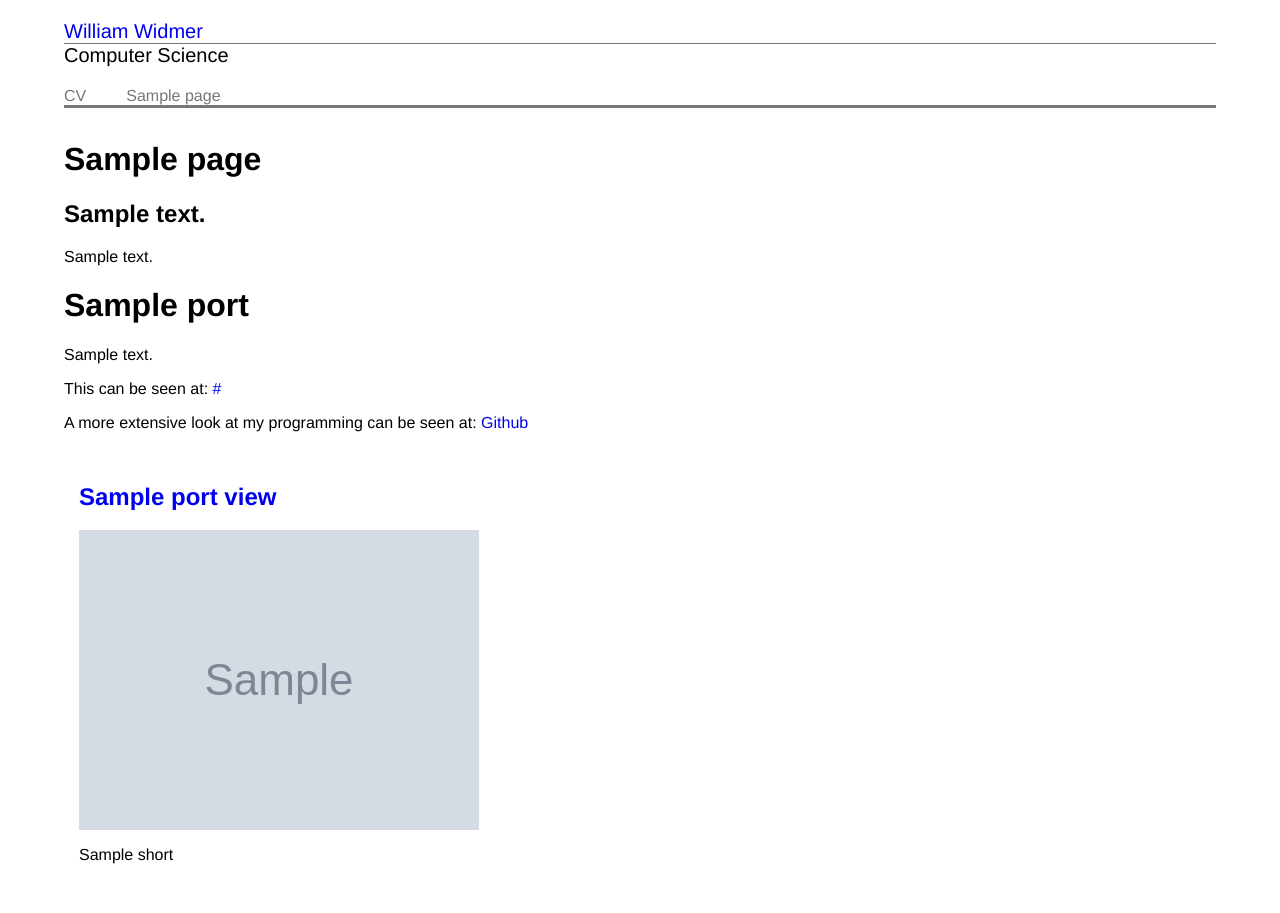
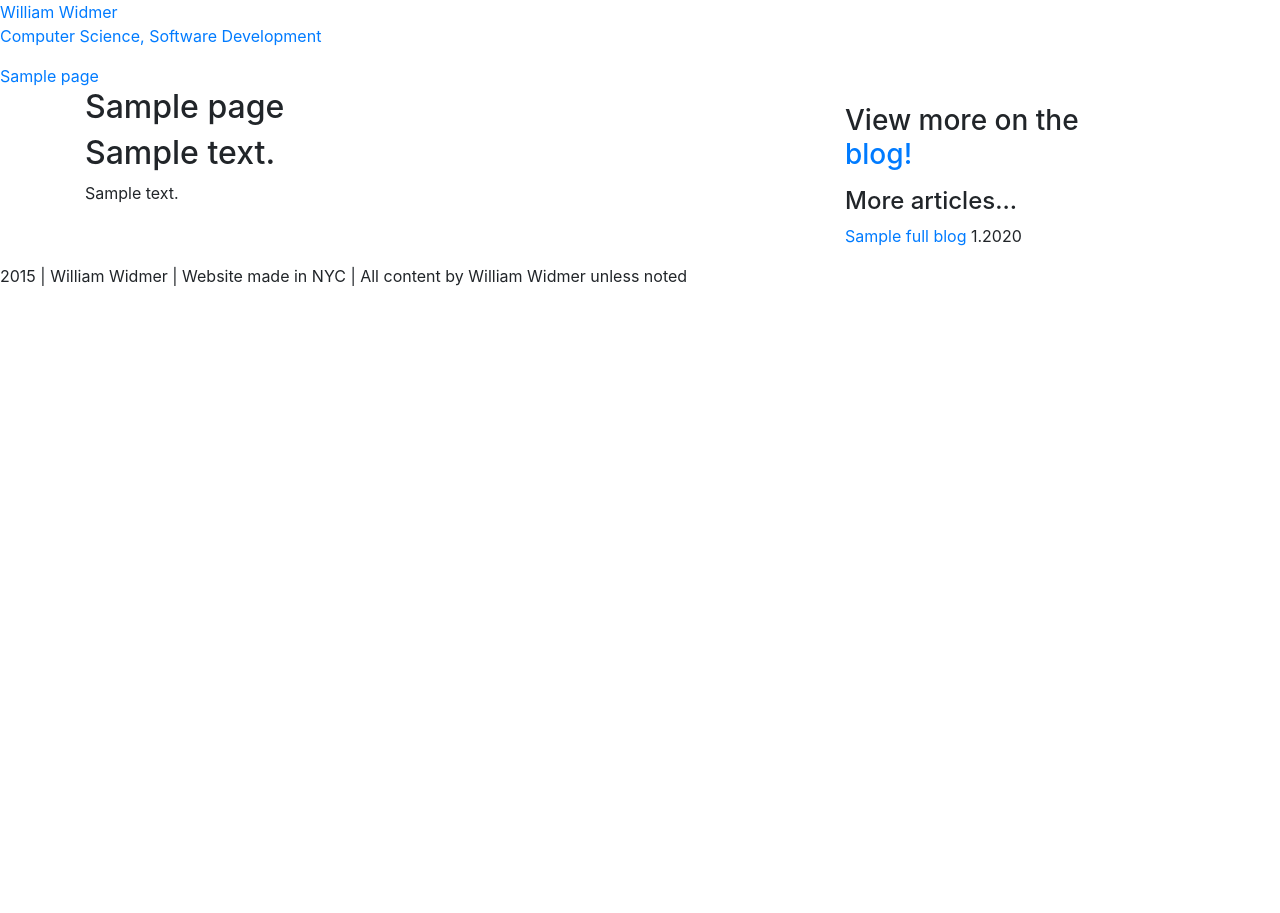
Before and after one commit to wwwidmer/wwwidmer.com, a Django app: template templates/page.html in a window 1280 px wide. After the commit the page ends 286 px from the top, so only its background shows below. Run offline with Django 3.2, Linux system fonts and the light colour scheme; the template is opened without the code that fills it: most values are stand-ins (such as "Sample title", 1, 10 or a date in 2020); grey boxes marked "Sample" are stand-in pictures; some libraries are stand-ins or nearby versions.

Commit message:
Update templates

```diff
--- a/templates/header.html
+++ b/templates/header.html
@@ -3,121 +3,46 @@
 <head>
     <title>WILLIAM WIDMER</title>
 
-   <!--{ {% load staticfiles %} -->
+    {% load staticfiles %}
 
-    <!-- <link rel="stylesheet" href="{% static "" %}" type="text/css" />-->
-    <!-- <script type="text/javascript" href ="{% static "" %}"> </script>-->
-
-<style>
-*{
-  font-family:Helvetica, sans-serif, serif;
-}
-.header-wrap{
-	height:100px;
-}
-.header{
-	width:90%;
-	margin-top:20px;
-	margin-left: auto;
-	margin-right:auto;
-}
-a, li, ul li{
-	text-decoration: none;
-	list-style-type: none;
-}
-.nav{
-margin-top:20px;
-}
-.navbar a{
-float:left;
-padding-right:40px;
-color:#777;
-}
-.navbar a:hover{
-	background-color: #EEE;
-}
-body{
-	margin:0;
-	width:100%;
-}
-.active{
-	background-color: #EEE;
-}
-.row{
-border-top:1px solid #777;
-}
-.loc{
-float:left;
-border-top:3px solid #777;
-
-background-color: #EEE;
-width:100%;
-}
-
-.content{
-	width:90%;
-	margin-left: auto;
-	margin-right: auto;
-}
-.logo{
-  font-size:20px;
-}
-
-.title{
-  font-size:36px;
-  font-weight:600;
-  margin:0;
-  padding:0;
-}
-.descrip{
-  font-size:20px;
-  margin:0;
-  padding:0;
-
-}
-.col-md-2{
-width:45%;
-float:left;
-padding:15px;
-}
-
-</style>
+    <link rel="stylesheet" href="{% static "all/bootstrap.min.css" %}" type="text/css" />
+    <link rel="stylesheet" href="{% static "all/style.css" %}" type="text/css" />
+    <script type="text/javascript" href ="{% static "all/jquery.js" %}"> </script>
 
 </head>
 <body>
-
-	<div class="header-wrap">
-		<div class="header">
-			<div class="logo">
-				<a href="/"><span>William Widmer</span></a>
-			<div class="row">
-				<span> Computer Science</span>
+<div class="blog-masthead">
+    <nav class="blog-nav">
+        <div class = "head">
+            <a href="/">William Widmer
+            <p class="subhead"> Computer Science, Software Development</p>
+            </a>
         </div>
-			</div>
-
-			<div class="nav">
-				<div class="navbar">
-					<a target="_blank" href="https://drive.google.com/file/d/0B7QrpHM8BfJnY2k4SzRDWUJmeGc/view?usp=sharing"> CV </a>
         {% for page in menu_list %}
-					<a href="/{{page.title.lower}}">{{page.title}}</a>
+            <a class ="blog-nav-item" href="/{{ page.title.lower }}">{{page.title}}</a>
         {% endfor %}
+        {%  if has_blog_list %}
+            <a class="blog-nav-item" href ="/blog"> Blog </a>
+        {%  endif %}
+        {%  if has_portfolio_list %}
+            <a class="blog-nav-item" href ="/portfolio/"> Portfolio </a>
+        {%  endif %}
+    </nav>
 </div>
 <div class="loc">
     <!-- model view. breadcrumb/to/page-->
     <!-- eg: wwwidmer.com/portfolio/school/OS or blog/articleName or blog/archive/2014 etc etc etc -->
 </div>
-			</div>
 
-		</div> <!-- header -->
-	</div> <!-- header wrap-->
-<div class="content-wrap">
+<div class="container">
     <div class="content">
         {% block page %}
-
-
         {% endblock %}
     </div>
 </div>
 
+<footer class="blog-footer">
+    <p>2015 | William Widmer | Website made in NYC | All content by William Widmer unless noted</p>
+</footer>
 
 </body>
--- a/templates/page.html
+++ b/templates/page.html
@@ -1,44 +1,79 @@
 {% extends "header.html" %}
 {% load staticfiles %}
 
+
 {% block page %}
-<div class="page-view">
+    {%  autoescape on %}
 
+    <div class="row">
         {% if pages %}
+            <div class="col-sm-8 blog-main">
                 {% for p in pages %}
-
-<h1>{{ p.title }}</h1>
-<h2>{{ p.descript }}</h2>
-<p>{{ p.content }}</p>
-
+                    <div class="blog-post">
+                        <h2 class="blog-post-title">{{ p.title }}</h2>
+                        <h2 class="blog-post-meta">{{ p.descript}}</h2>
+                        <p>{{ p.content|safe }}</p>
+                    </div><!-- /.blog-post -->
+                {%  endfor %}
+            </div>
+            <div class="col-sm-3 col-sm-offset-1">
+                <div class="sidebar-module sidebar-module-inset">
+                    <p>
+                        <h3>
+                        View more on the <a href="/blog/">blog!</a>
+                        </h3>
+                    </p>
+                </div>
+                {% if full_blog_list.count > 0 %}
+                <div class="sidebar-module">
+                    <h4> More articles...</h4>
+                    <ol class="list-unstyled">
+                        {%  for b in full_blog_list %}
+                            <li> <a href="/{{ b.title }}">   {{ b.title }} </a> {{ b.pub_date.month }}.{{ b.pub_date.year}}</li>
                         {% endfor %}
-{% endif%}
-
-{% if port %}
+                    </ol>
+                </div>
+                {% else %}
+            There doesn't appear to be anything here.
+                {%  endif %}
+            </div>
+            {% elif port %}
+            <div class="row">
                 {% for p in port %}
-
+                    <div class="col-lg-4">
                         <h1>{{p.title}}</h1>
-
                         <p>{{p.content}}</p>
-
                         {% if p.url %}
-<p>This can be seen at:<a href="http://{{p.url}}"> {{p.url}} </a> </p>
+                            <p><a href="http://{{p.url}}"> {{p.title}} </a> </p>
                         {% endif %}
+                    </div>
+                    <div class="col-lg-4">
+                        <img class="portfolio-image" src=
+                            {%  if p.sideBar %}
+                                "{% static p.sideBar %}"
+                            {% else %}
+                                "{% static p.introImage %}"
+                            {%  endif %}
+                    alt="p.title" />
+                    </div>
                 {% endfor %}
-{% endif %}
-
-{% if port_view %}
-<p> A more extensive look at my programming can be seen at: <a href="http://www.github.com/wwwidmer"> Github </a></p>
+            </div>
+        {% elif port_view %}
+        <p> A more extensive look at my programming can be seen on <a href="http://www.github.com/wwwidmer"> Github </a>
+    and by taking a look at my resume <a href=""> on Google Drive</a>.</p>
+        <div class="row">
             {% for p in port_view %}
-  <div class="col-md-2">
+                <div class="col-md-4">
                     <h2><a href="/portfolio/{{p.id}}/">{{p.title}}</a></h2>
-		<img src="{{p.introImage}}" height=300px width=400px/>
+                    <a href="/portfolio/{{ p.id }}"><img src="{%  static p.introImage %}" alt ="{{ p.title }}" height=250px width=250px/></a>
                     <p>{{p.short}}</p>
                     <br/>
                 </div>
-
             {% endfor %}
+        </div>
+        {% else %}
+            <h2> There doesn't appear to be anything here.</h2>
     {% endif %}
-
     </div>
+    {%  endautoescape %}
 {% endblock %}
```
Also changed, not shown: templates/blog.html (+41 -14 lines), templates/index.html (+25 -15 lines). Lines whose indentation alone changed are shown as unchanged.
